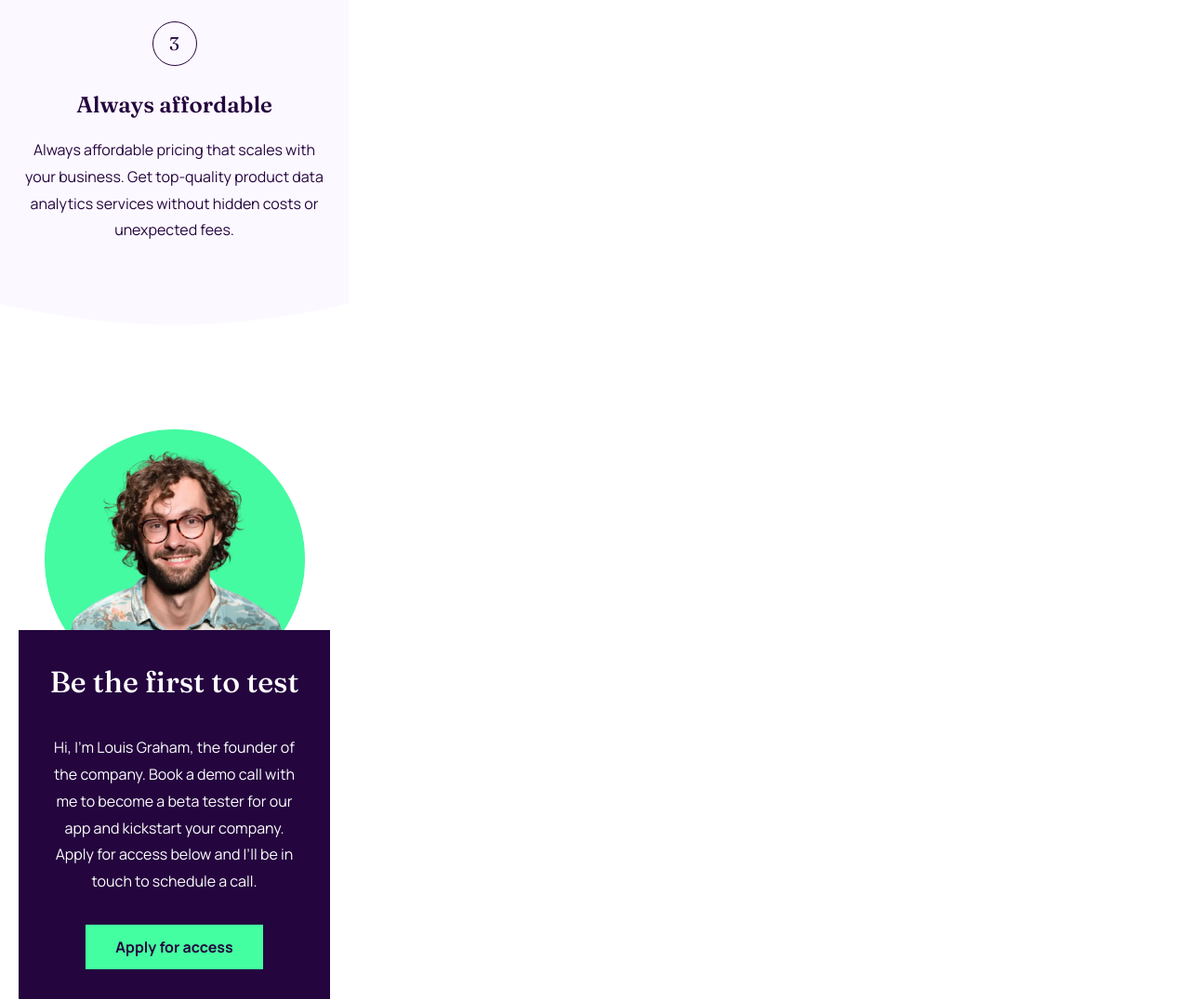
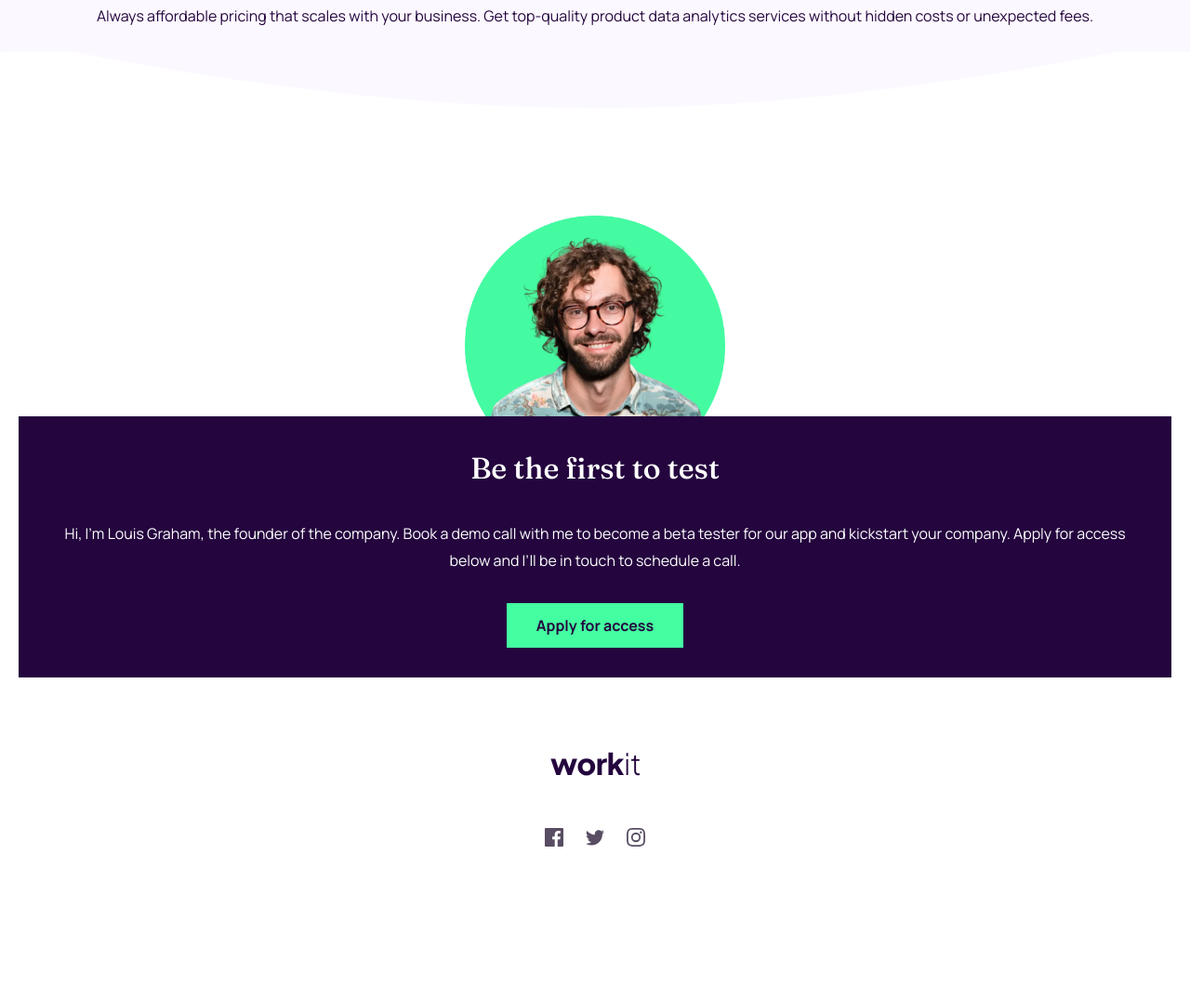
Before and after one commit to KarolinaMas/workit-landing-page, a plain HTML site: page index.html in a window 1280 px wide. Shown: the part 1102-2177 px from the top of the page at 93% size. After the commit the page ends 2093 px from the top, so only its background shows below. Drawn offline with Linux system fonts and the light colour scheme.

Commit message:
add footer content and style it, finish styling for mobile devices

```diff
--- a/css/main.css
+++ b/css/main.css
@@ -6,7 +6,7 @@
 }
 
 body {
-  max-width: 375px;
+  /* max-width: 375px; */
   font-family: var(--regular-font);
   color: var(--primary-violet);
 }
@@ -179,3 +179,19 @@ nav {
 .apply-box p {
   line-height: 1.8;
 }
+
+/* footer */
+
+footer {
+  padding: 5rem 0;
+  display: flex;
+  flex-direction: column;
+  justify-content: center;
+  align-items: center;
+  gap: 3.5rem;
+}
+
+.soc-media-nav {
+  display: flex;
+  gap: 1.5rem;
+}
--- a/index.html
+++ b/index.html
@@ -86,6 +86,15 @@
         </div>
       </section>
     </main>
-    <footer></footer>
+    <footer>
+      <img src="img/logo-dark.svg" alt="Website logo." />
+      <nav class="soc-media-nav">
+        <a href="#"><img src="img/icon-facebook.svg" alt="facebook icon." /></a>
+        <a href="#"><img src="img/icon-twitter.svg" alt="twitter icon." /></a>
+        <a href="#"
+          ><img src="img/icon-instagram.svg" alt="instagram icon."
+        /></a>
+      </nav>
+    </footer>
   </body>
 </html>
```
